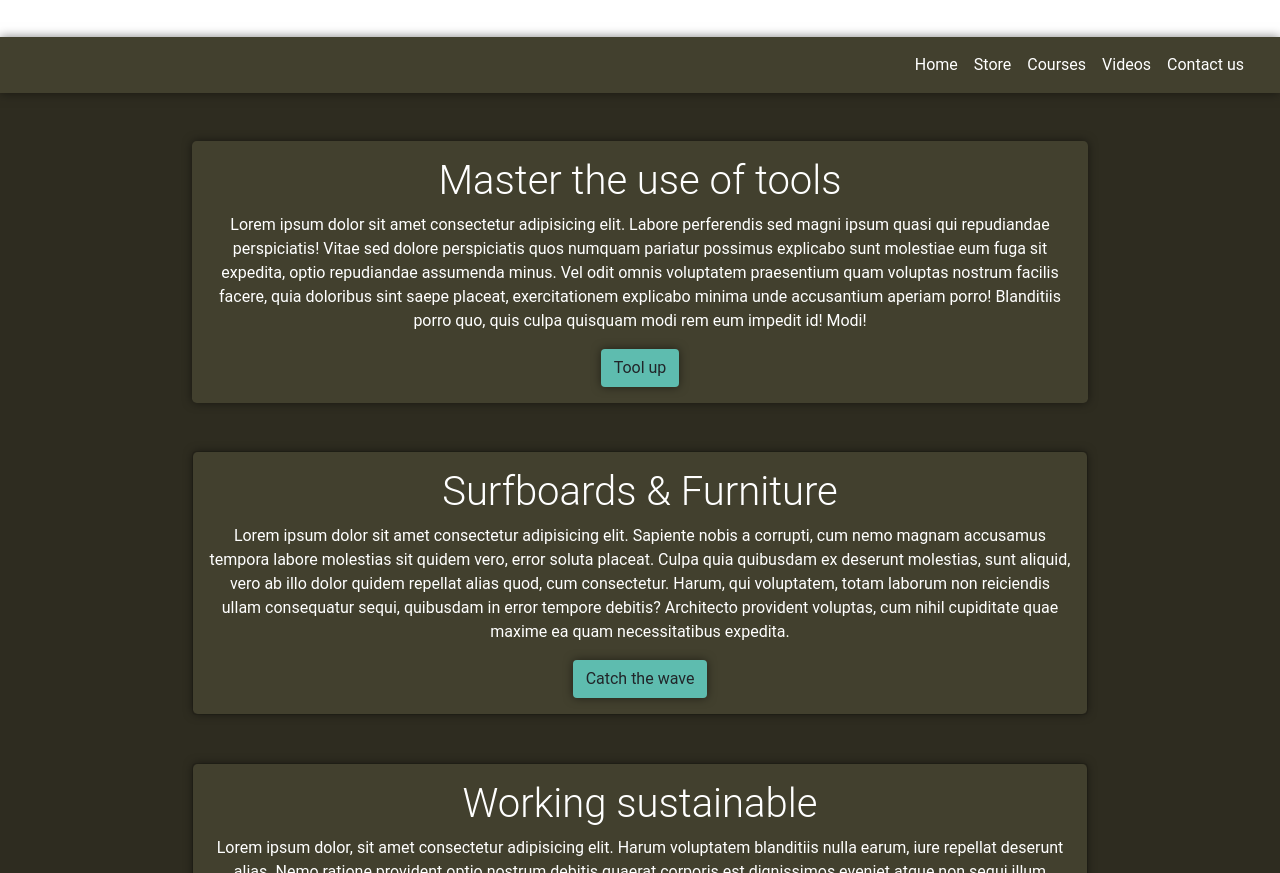
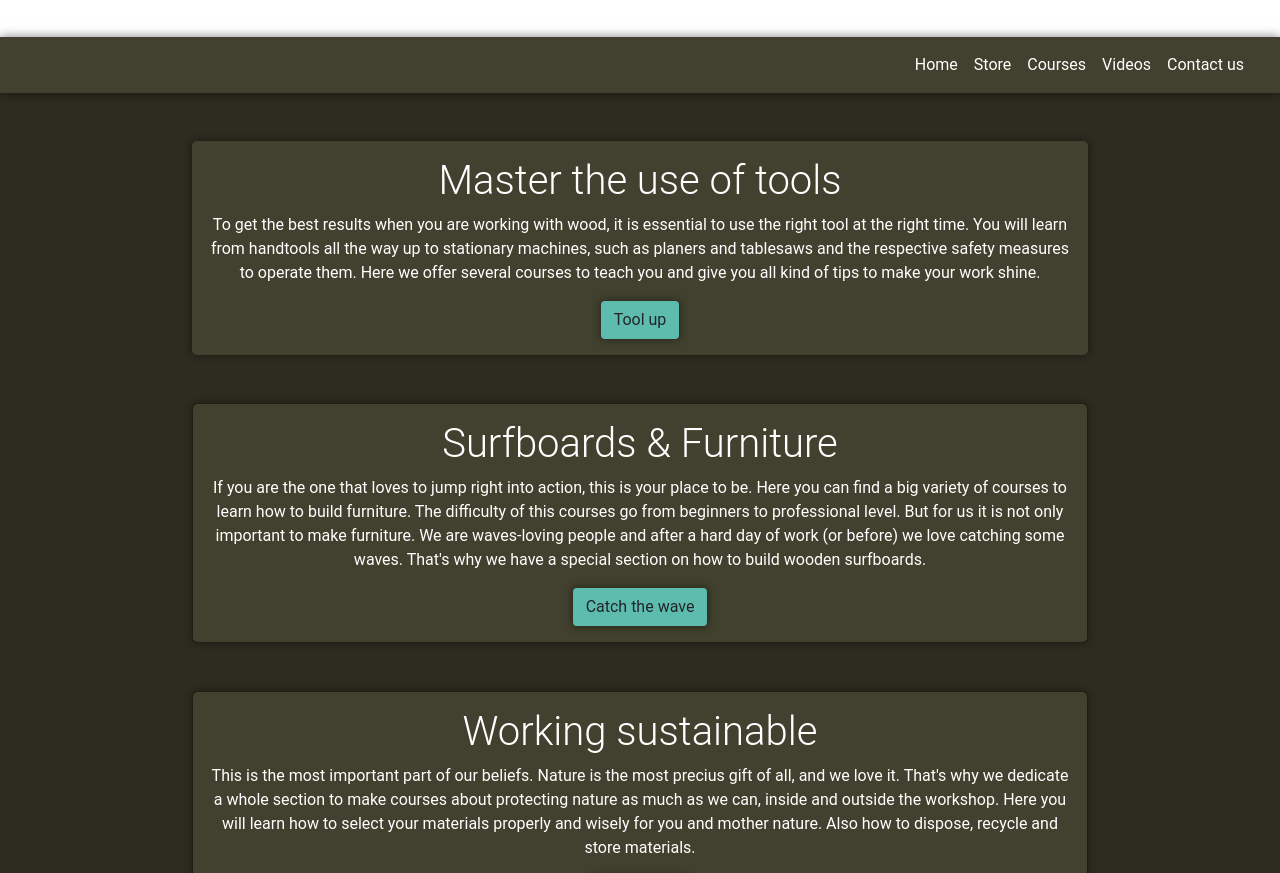
Before and after one commit to SantiagoOlivetto/Holive, a website: page pages/courses.html in a window 1280 px wide. Shown: the part 41-914 px from the top of the page. Drawn offline with nearby package versions, Linux system fonts and the light colour scheme.

Commit message:
Courses description

```diff
--- a/pages/courses.html
+++ b/pages/courses.html
@@ -68,7 +68,7 @@
             <div class="card row text-center background-none border-0" style="width: 70%; margin: 0 auto; background: none;">
                 <div class="card-body myGradient rounded-3 boxShadow">
                   <h5 class="card-title display-6">Master the use of tools</h5>
-                  <p class="card-text">Lorem ipsum dolor sit amet consectetur adipisicing elit. Labore perferendis sed magni ipsum quasi qui repudiandae perspiciatis! Vitae sed dolore perspiciatis quos numquam pariatur possimus explicabo sunt molestiae eum fuga sit expedita, optio repudiandae assumenda minus. Vel odit omnis voluptatem praesentium quam voluptas nostrum facilis facere, quia doloribus sint saepe placeat, exercitationem explicabo minima unde accusantium aperiam porro! Blanditiis porro quo, quis culpa quisquam modi rem eum impedit id! Modi!</p>
+                  <p class="card-text">To get the best results when you are working with wood, it is essential to use the right tool at the right time. You will learn from handtools all the way up to stationary machines, such as planers and tablesaws and the respective safety measures to operate them. Here we offer several courses to teach you and give you all kind of tips to make your work shine. </p>
                   <a href="#" class="btn boxShadow" id="buttonColorBackground">Tool up</a>
                 </div>
               </div>
@@ -78,7 +78,7 @@
             <div class="card row text-center" style="width: 70%; margin: 0 auto; background: none;">
                 <div class="card-body myGradient rounded-3 boxShadow">
                   <h5 class="card-title display-6">Surfboards & Furniture</h5>
-                  <p class="card-text">Lorem ipsum dolor sit amet consectetur adipisicing elit. Sapiente nobis a corrupti, cum nemo magnam accusamus tempora labore molestias sit quidem vero, error soluta placeat. Culpa quia quibusdam ex deserunt molestias, sunt aliquid, vero ab illo dolor quidem repellat alias quod, cum consectetur. Harum, qui voluptatem, totam laborum non reiciendis ullam consequatur sequi, quibusdam in error tempore debitis? Architecto provident voluptas, cum nihil cupiditate quae maxime ea quam necessitatibus expedita.</p>
+                  <p class="card-text">If you are the one that loves to jump right into action, this is your place to be. Here you can find a big variety of courses to learn how to build furniture. The difficulty of this courses go from beginners to professional level. But for us it is not only important to make furniture. We are waves-loving people and after a hard day of work (or before) we love catching some waves. That's why we have a special section on how to build wooden surfboards.</p>
                   <a href="#" class="btn boxShadow" id="buttonColorBackground">Catch the wave</a>
                 </div>
               </div>
@@ -88,7 +88,7 @@
             <div class="card row text-center" style="width: 70%; margin: 0 auto; background: none;">
                 <div class="card-body myGradient rounded-3 boxShadow">
                   <h5 class="card-title display-6">Working sustainable</h5>
-                  <p class="card-text">Lorem ipsum dolor, sit amet consectetur adipisicing elit. Harum voluptatem blanditiis nulla earum, iure repellat deserunt alias. Nemo ratione provident optio nostrum debitis quaerat corporis est dignissimos eveniet atque non sequi illum accusantium quos vel, modi ab? Aperiam vitae nihil eligendi fugiat, ea earum dicta natus ipsa voluptates itaque adipisci ratione amet tenetur iure molestiae fuga provident, nulla delectus quidem omnis magnam officiis. Consequuntur nihil aliquid consectetur laudantium blanditiis ipsam?</p>
+                  <p class="card-text">This is the most important part of our beliefs. Nature is the most precius gift of all, and we love it. That's why we dedicate a whole section to make courses about protecting nature as much as we can, inside and outside the workshop. Here you will learn how to select your materials properly and wisely for you and mother nature. Also how to dispose, recycle and store materials.</p>
                   <a href="#" class="btn boxShadow" id="buttonColorBackground">Go green</a>
                 </div>
               </div>
```
